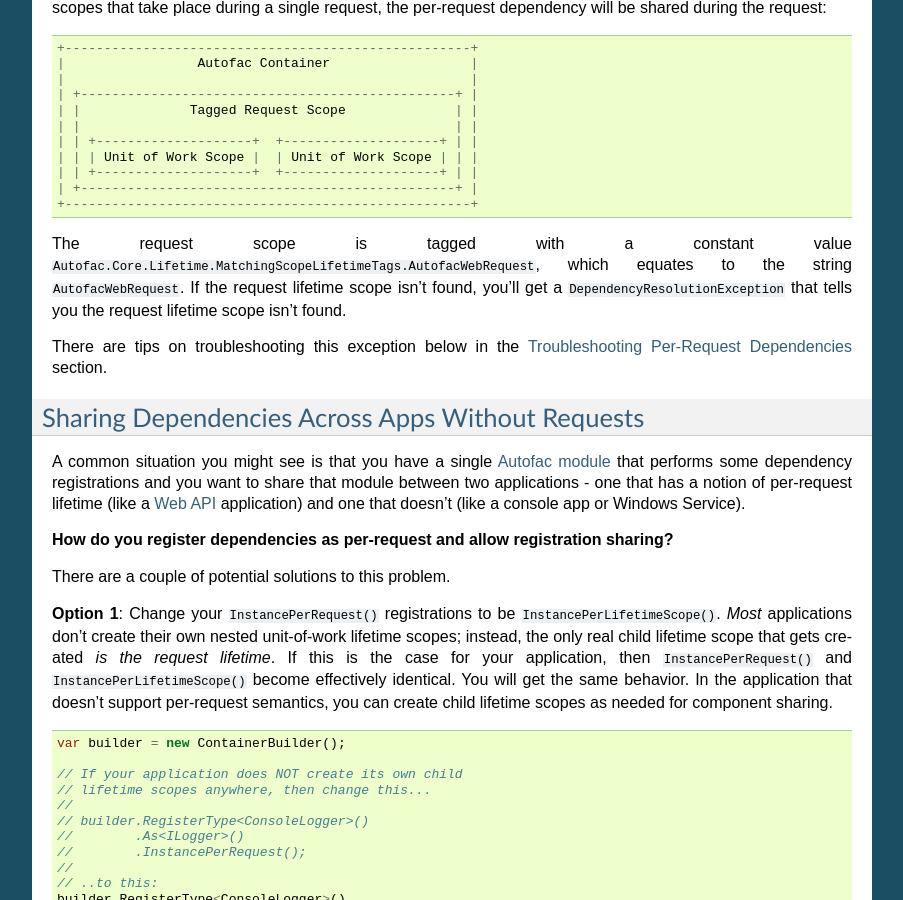
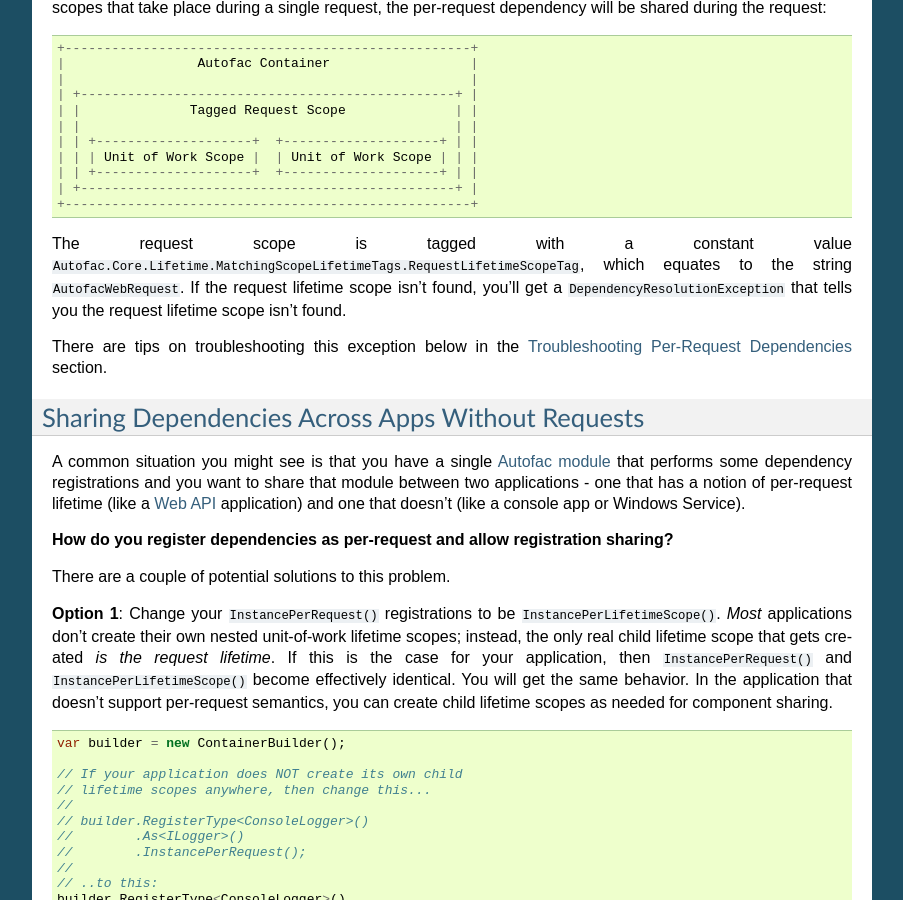
Before and after one commit to autofac/Documentation, a Sphinx documentation site: the page built from docs/faq/per-request-scope.rst, in a window 1280 px wide and 900 px high, scrolled down 1140 px. Shown: the whole window, without its empty margins (198-1101 px from the left). Built offline with Sphinx 7.4.7, drawn with Linux system fonts in a browser that asks for light colours; some of the changed text lies outside the part shown.

Commit message:
Correcting MatchingScopeLifetimeTags
In the per-request-scope, correcting the MatchingScopeLifetimeTags entries so they
all refer to RequestLifetimeScopeTag and not to AutofacWebRequest, which is the
name of the value of the RequestLifetimeScopeTag value, as per MatchingScopeLifetimeTags.cs

```diff
--- a/docs/faq/per-request-scope.rst
+++ b/docs/faq/per-request-scope.rst
@@ -55,7 +55,7 @@
     | +------------------------------------------------+ |
     +----------------------------------------------------+
 
-The request scope is tagged with a constant value ``Autofac.Core.Lifetime.MatchingScopeLifetimeTags.AutofacWebRequest``, which equates to the string ``AutofacWebRequest``. If the request lifetime scope isn't found, you'll get a ``DependencyResolutionException`` that tells you the request lifetime scope isn't found.
+The request scope is tagged with a constant value ``Autofac.Core.Lifetime.MatchingScopeLifetimeTags.RequestLifetimeScopeTag``, which equates to the string ``AutofacWebRequest``. If the request lifetime scope isn't found, you'll get a ``DependencyResolutionException`` that tells you the request lifetime scope isn't found.
 
 There are tips on troubleshooting this exception below in the :ref:`troubleshooting` section.
 
@@ -336,7 +336,7 @@
 You may have a custom application that handles requests - like a Windows Service application that takes requests, performs some work, and provides some output. In cases like that, you can implement a custom mechanism that provides the ability to register and resolve dependencies on a per-request basis if you structure your application properly. The steps you would take are identical to the steps seen in other application types that naturally support per-request semantics.
 
   * **Build the container at application start.** Make your registrations, build the container, and store a reference to the global container for later use.
-  * **When a logical request is received, create a request lifetime scope.** The request lifetime scope should be tagged with the tag ``Autofac.Core.Lifetime.MatchingScopeLifetimeTags.AutofacWebRequest`` so you can use standard registration extension methods like ``InstancePerRequest()``. This will also enable you to share registration modules across application types if you so desire.
+  * **When a logical request is received, create a request lifetime scope.** The request lifetime scope should be tagged with the tag ``Autofac.Core.Lifetime.MatchingScopeLifetimeTags.RequestLifetimeScopeTag`` so you can use standard registration extension methods like ``InstancePerRequest()``. This will also enable you to share registration modules across application types if you so desire.
   * **Associate request lifetime scope with the request.** This means you need the ability to get the request scope from within the request and not have a single, static, global variable with the "request scope" - that's a threading problem. You either need a construct like ``HttpContext.Current`` (as in ASP.NET) or ``OperationContext.Current`` (as in WCF); or you need to store the request lifetime along with the actual incoming request information (like Web API).
   * **Dispose of the request lifetime after the request is done.** After the request has been processed and the response is sent, you need to call ``IDisposable.Dispose()`` on the request lifetime scope to ensure memory is cleaned up and service instances are released.
   * **Dispose of the container at application end.** When the application is shutting down, call ``IDisposable.Dispose()`` on the global application container to ensure any managed resources are properly disposed and connections to databases, etc. are shut down.
```
